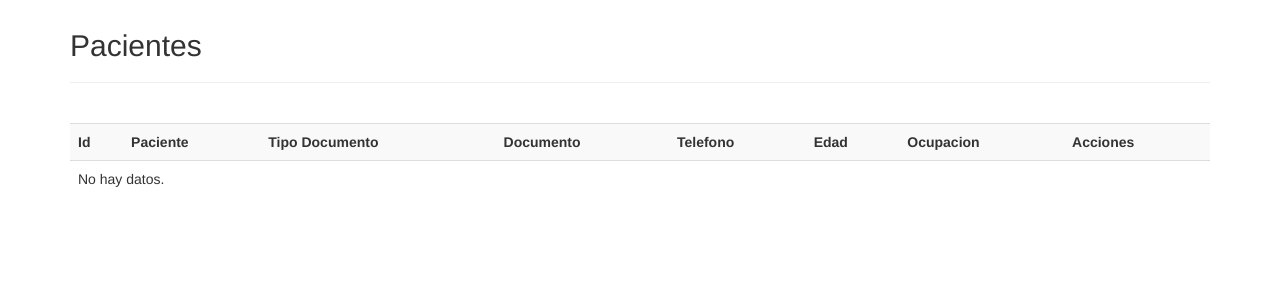
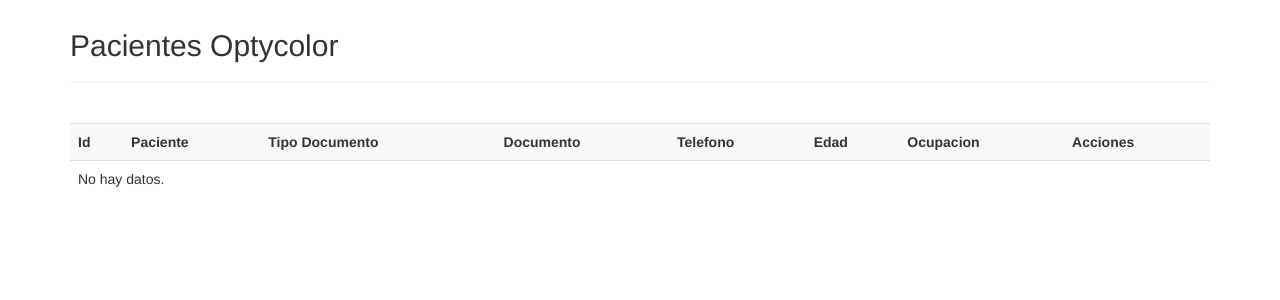
Before and after one commit to GitEduarSanchez/OptyColor, a PHP site: page / in a window 1280 px wide. Shown: the part 51-351 px from the top of the page. Run offline with PHP 8.4, Linux system fonts and the light colour scheme; data that the repository does not hold is empty; some libraries are stand-ins or nearby versions.

Commit message:
Update index.php

```diff
--- a/index.php
+++ b/index.php
@@ -29,7 +29,7 @@ include("conexion.php");
 	</nav>
 	<div class="container">
 		<div class="content">
-			<h2>Pacientes</h2>
+			<h2>Pacientes Optycolor</h2>
 			<hr />
 
 			<?php
```
